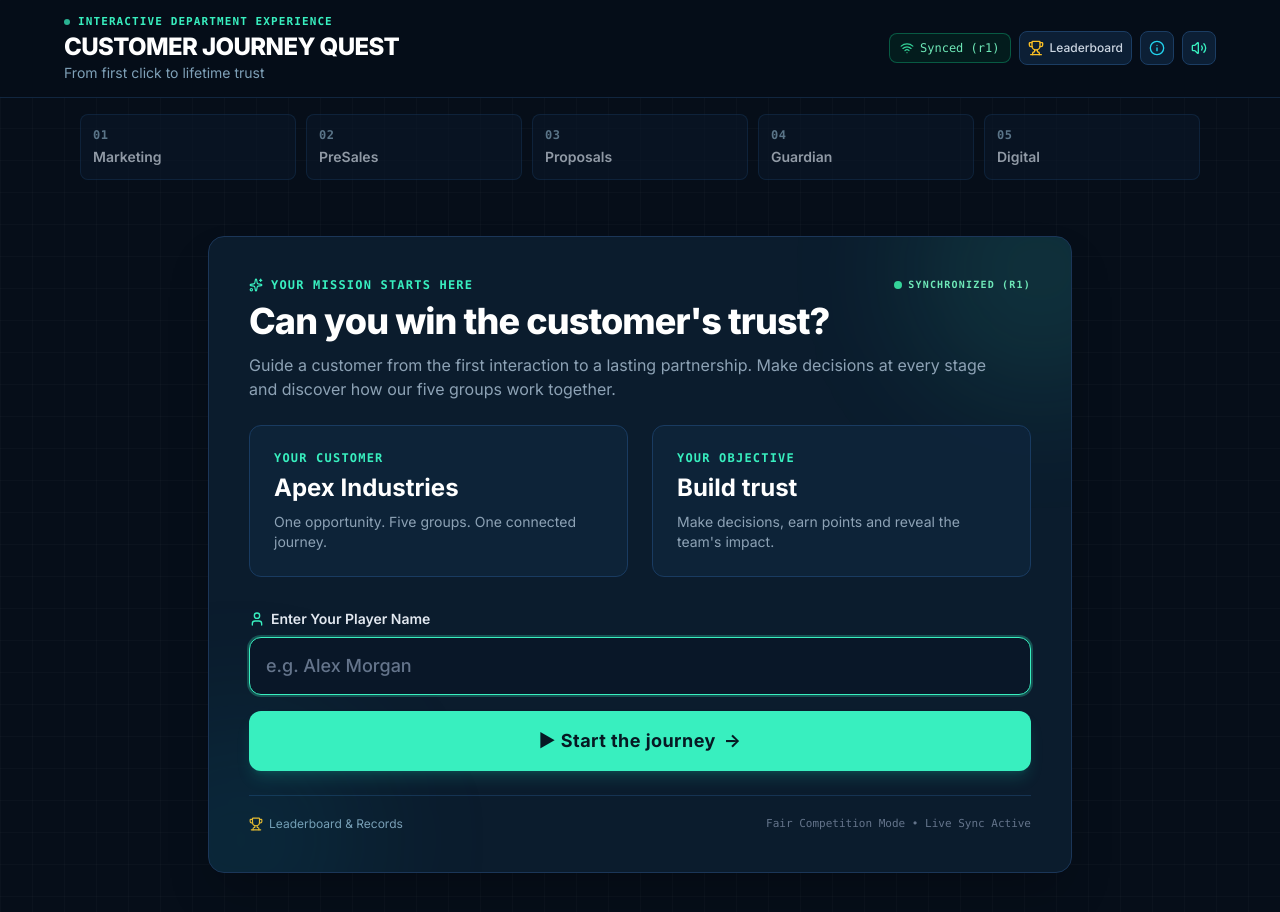
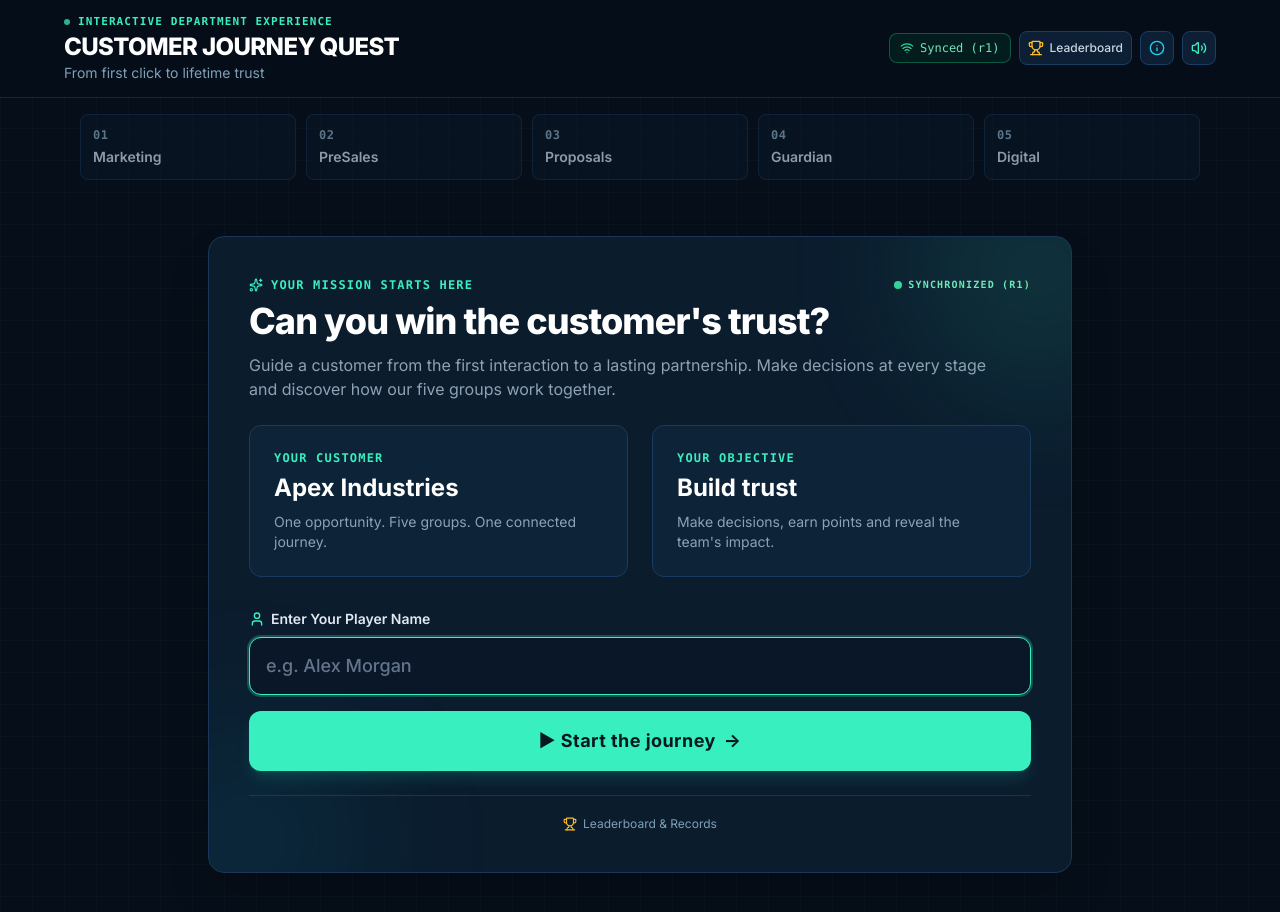
Before and after one commit to Kvnzky/customer-journey-quest-github.io, a React (Vite) app: page / in a window 1280 px wide. Built offline with nearby package versions, Linux system fonts and the light colour scheme; no server answers.

Commit message:
Remove Fair Competition Mode Live Sync text from welcome screen footer

```diff
--- a/src/components/WelcomeScreen.tsx
+++ b/src/components/WelcomeScreen.tsx
@@ -177,8 +177,7 @@ export const WelcomeScreen: React.FC<WelcomeScreenProps> = ({
         </form>
 
         {/* Player Navigation Footer (Admin links completely removed!) */}
-        <div className="mt-6 pt-5 border-t border-[#163352] flex flex-wrap items-center justify-between gap-3 text-xs text-[#7ea0b7]">
-          <div className="flex items-center gap-4">
+        <div className="mt-6 pt-5 border-t border-[#163352] flex items-center justify-center text-xs text-[#7ea0b7]">
           <button
             onClick={() => {
               soundManager.playClick();
@@ -191,10 +190,6 @@ export const WelcomeScreen: React.FC<WelcomeScreenProps> = ({
             <span>Leaderboard & Records</span>
           </button>
         </div>
-          <div className="text-[11px] font-mono text-slate-500">
-            Fair Competition Mode • Live Sync Active
-          </div>
-        </div>
       </div>
     </div>
   );
```
Lines whose indentation alone changed are shown as unchanged.
